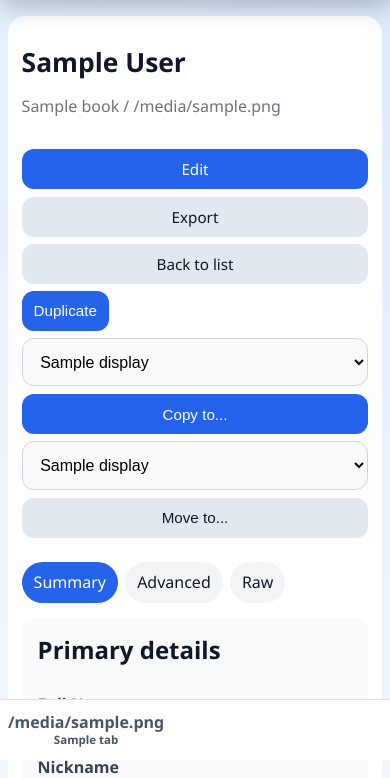
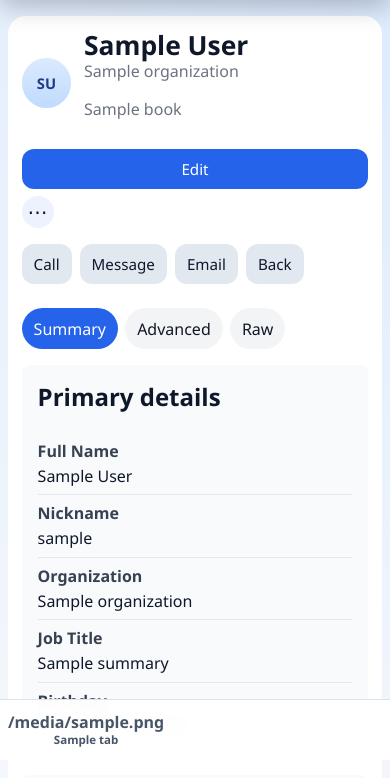
Before and after one commit to 7ooL/radicale-manager, a Python web app: template app/templates/contact_detail.html in a window 390 px wide. Shown: the part 84-862 px from the top of the page. Run offline with Jinja, Linux system fonts and the light colour scheme; the template is opened without the code that fills it: most values are stand-ins (such as "Sample title", 1, 10 or a date in 2020).

Commit message:
Sprint 3: contact detail mobile header and transfer flow

```diff
--- a/app/static/style.css
+++ b/app/static/style.css
@@ -270,6 +270,47 @@ textarea {
   display: flex;
   gap: 0.75rem;
   flex-wrap: wrap;
+}
+
+.contact-profile-header {
+  display: grid;
+  gap: 0.8rem;
+  margin-bottom: 1rem;
+}
+
+.contact-profile-main {
+  display: grid;
+  grid-template-columns: 3.1rem minmax(0, 1fr);
+  gap: 0.8rem;
+  align-items: center;
+}
+
+.contact-profile-avatar {
+  width: 3.1rem;
+  height: 3.1rem;
+  border-radius: 999px;
+  display: inline-grid;
+  place-items: center;
+  font-size: 0.92rem;
+  font-weight: 800;
+  color: #1e3a8a;
+  background: linear-gradient(180deg, #dbeafe 0%, #bfdbfe 100%);
+}
+
+.contact-profile-main h1 {
+  margin: 0;
+}
+
+.detail-primary-actions {
+  justify-content: flex-start;
+  align-items: center;
+}
+
+.detail-quick-actions {
+  display: flex;
+  flex-wrap: wrap;
+  gap: 0.5rem;
+  margin-bottom: 1rem;
 }
 
 .inline-action-form {
--- a/app/templates/contact_detail.html
+++ b/app/templates/contact_detail.html
@@ -1,37 +1,50 @@
 {% extends "base.html" %}
 {% block content %}
   <div class="card">
-    <div class="detail-header">
-      <div>
-        <h1>{{ contact.summary.full_name or contact.filename }}</h1>
-        <p class="muted">{{ book.name }} / {{ contact.filename }}</p>
+    {% set display_name = contact.summary.full_name or contact.filename %}
+    {% set parts = display_name.split() %}
+    {% set initials = ((parts[0][:1] if parts else '?') ~ (parts[1][:1] if parts|length > 1 else ''))|upper %}
+    {% set primary_phone = contact.summary.phones[0] if contact.summary.phones else '' %}
+    {% set sms_phone = (primary_phone|replace(' ', '')|replace('(', '')|replace(')', '')|replace('-', '')) if primary_phone else '' %}
+    {% set primary_email = contact.summary.emails[0] if contact.summary.emails else '' %}
+    <div class="contact-profile-header">
+      <div class="contact-profile-main">
+        <span class="contact-profile-avatar">{{ initials if initials else '?' }}</span>
+        <div>
+          <h1>{{ display_name }}</h1>
+          <p class="muted compact">{{ contact.summary.organization or '' }}</p>
+          <p class="muted">{{ book.name }}</p>
+        </div>
       </div>
-      <div class="detail-actions">
+      <div class="detail-actions detail-primary-actions">
         <a class="button small" href="{{ url_for('profile_edit_contact', profile_id=profile_id, collection_path=book.path, contact_filename=contact.filename) }}">Edit</a>
-        <a class="button small secondary" href="{{ url_for('profile_export_contact', profile_id=profile_id, collection_path=book.path, contact_filename=contact.filename) }}">Export</a>
-        <a class="button small secondary" href="{{ url_for('profile_view_contacts', profile_id=profile_id, collection_path=book.path) }}">Back to list</a>
-        <form method="post" action="{{ url_for('profile_duplicate_contact', profile_id=profile_id, collection_path=book.path, contact_filename=contact.filename) }}">
-          <button class="button small" type="submit">Duplicate</button>
-        </form>
-        {% if destinations %}
-          <form class="inline-action-form" method="post" action="{{ url_for('profile_copy_contact', profile_id=profile_id, collection_path=book.path, contact_filename=contact.filename) }}">
-            <select name="dest">
-              {% for d in destinations %}
-                <option value="{{ d.profile_id }}::{{ d.path }}">{{ d.display }}</option>
-              {% endfor %}
-            </select>
-            <button class="button small" type="submit">Copy to...</button>
-          </form>
-          <form class="inline-action-form" method="post" action="{{ url_for('profile_move_contact', profile_id=profile_id, collection_path=book.path, contact_filename=contact.filename) }}">
-            <select name="dest">
-              {% for d in destinations %}
-                <option value="{{ d.profile_id }}::{{ d.path }}">{{ d.display }}</option>
-              {% endfor %}
-            </select>
-            <button class="button small secondary" type="submit">Move to...</button>
-          </form>
-        {% endif %}
+        <details class="row-menu">
+          <summary aria-label="Open contact actions">⋯</summary>
+          <div class="row-menu-panel">
+            <a href="{{ url_for('profile_export_contact', profile_id=profile_id, collection_path=book.path, contact_filename=contact.filename) }}">Export</a>
+            <form method="post" action="{{ url_for('profile_duplicate_contact', profile_id=profile_id, collection_path=book.path, contact_filename=contact.filename) }}">
+              <button type="submit">Duplicate</button>
+            </form>
+            {% if destinations %}
+              <a href="{{ url_for('profile_contact_transfer', profile_id=profile_id, collection_path=book.path, contact_filename=contact.filename, action='copy') }}">Copy to...</a>
+              <a href="{{ url_for('profile_contact_transfer', profile_id=profile_id, collection_path=book.path, contact_filename=contact.filename, action='move') }}">Move to...</a>
+            {% endif %}
+            <form method="post" action="{{ url_for('profile_delete_contact', profile_id=profile_id, collection_path=book.path, contact_filename=contact.filename) }}">
+              <button type="submit">Delete</button>
+            </form>
+          </div>
+        </details>
       </div>
+    </div>
+    <div class="detail-quick-actions">
+      {% if primary_phone %}
+        <a class="button secondary small" href="tel:{{ sms_phone }}">Call</a>
+        <a class="button secondary small" href="sms:{{ sms_phone }}">Message</a>
+      {% endif %}
+      {% if primary_email %}
+        <a class="button secondary small" href="mailto:{{ primary_email }}">Email</a>
+      {% endif %}
+      <a class="button secondary small" href="{{ url_for('profile_view_contacts', profile_id=profile_id, collection_path=book.path) }}">Back</a>
     </div>
 
     <div class="tabs">
```
Also changed, not shown: app/main.py (+50 -10 lines), app/templates/contact_transfer.html (added, +27 -0 lines), tests/test_main_routes.py (+9 -0 lines).
